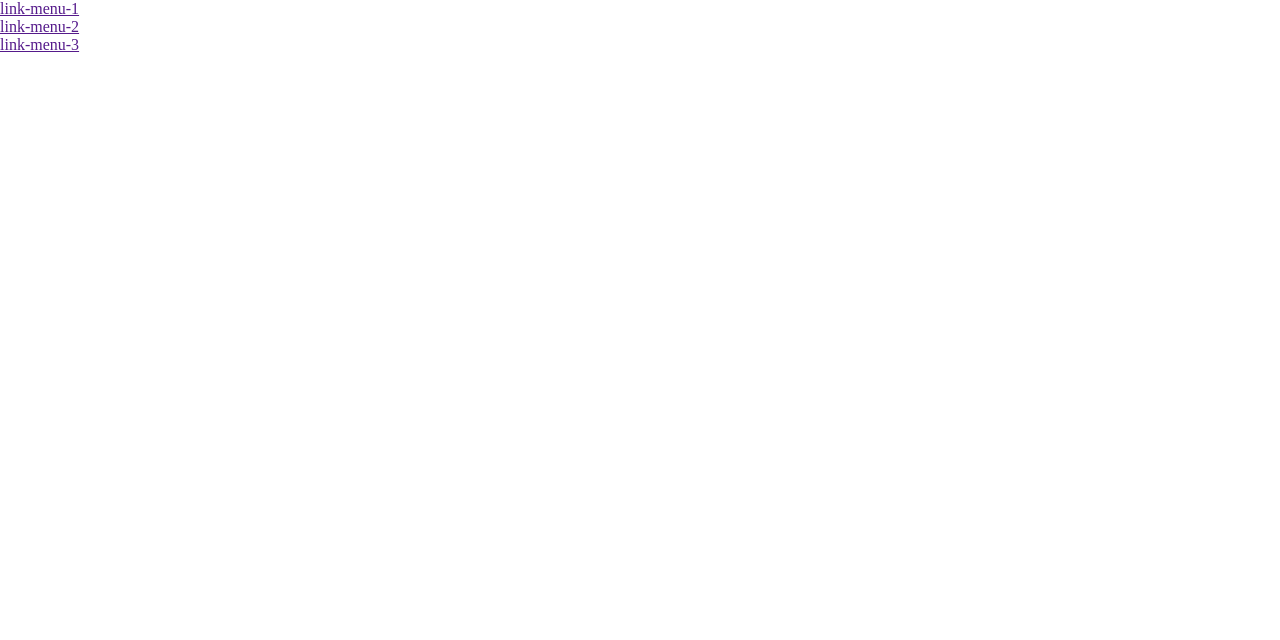
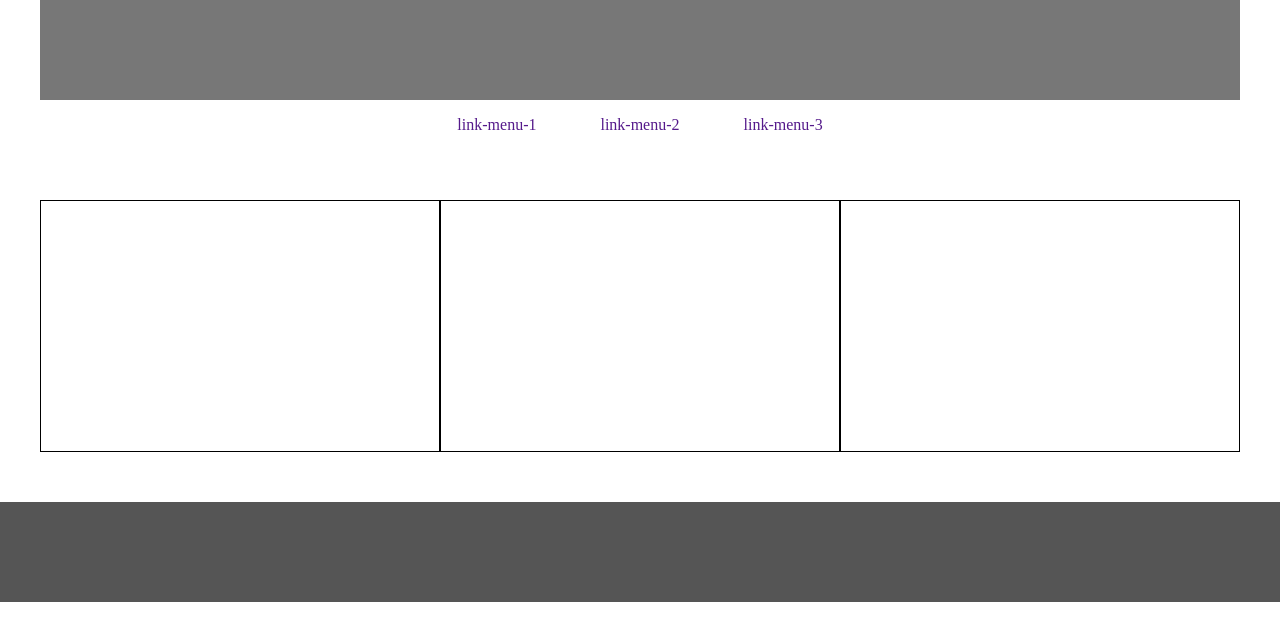
Before and after one commit to kusn/HTML-CSS, a plain HTML site: page Homework8/Lesson8/index.html in a window 1280 px wide. Drawn offline with Linux system fonts and the light colour scheme.

Commit message:
Урок8 продолжение

```diff
--- a/Homework8/Lesson8/style.scss
+++ b/Homework8/Lesson8/style.scss
@@ -1,4 +1,51 @@
+$width-site: 1200px;
+$color-block: #777;
+$border-width: 1px;
+$border: $border-width solid $color-block;
+
 *{
     margin: 0;
     padding: 0;
 }
+
+.header{
+    height: 100px;
+    background-color: $color-block;
+    width: $width-site;
+    margin: 0 auto;
+}
+
+.menu{
+    width: $width-site;
+    margin: 0 auto;
+    display: flex;
+    justify-content: center;
+    &__list{
+        list-style-type: none;
+    }
+    &__link{
+        text-decoration: none;
+        display: block;
+        padding: 16px 32px;
+    }
+}
+
+.content{
+    padding: 50px 0;
+    width: $width-site;
+    margin: 0 auto;
+    display: flex;
+    flex-wrap: wrap;
+    &__item{
+        width: $width-site / 3 - 2 * $border-width;
+        height: 250px;
+        border: $border-width solid #000;
+    }
+}
+
+.footer{
+    height: 100px;
+    background-color: $color-block - #222;
+    width: width-site;
+    margin: 0 auto;
+}
```
Also changed, not shown: Homework8/Lesson8/style.css, 1 other file.
